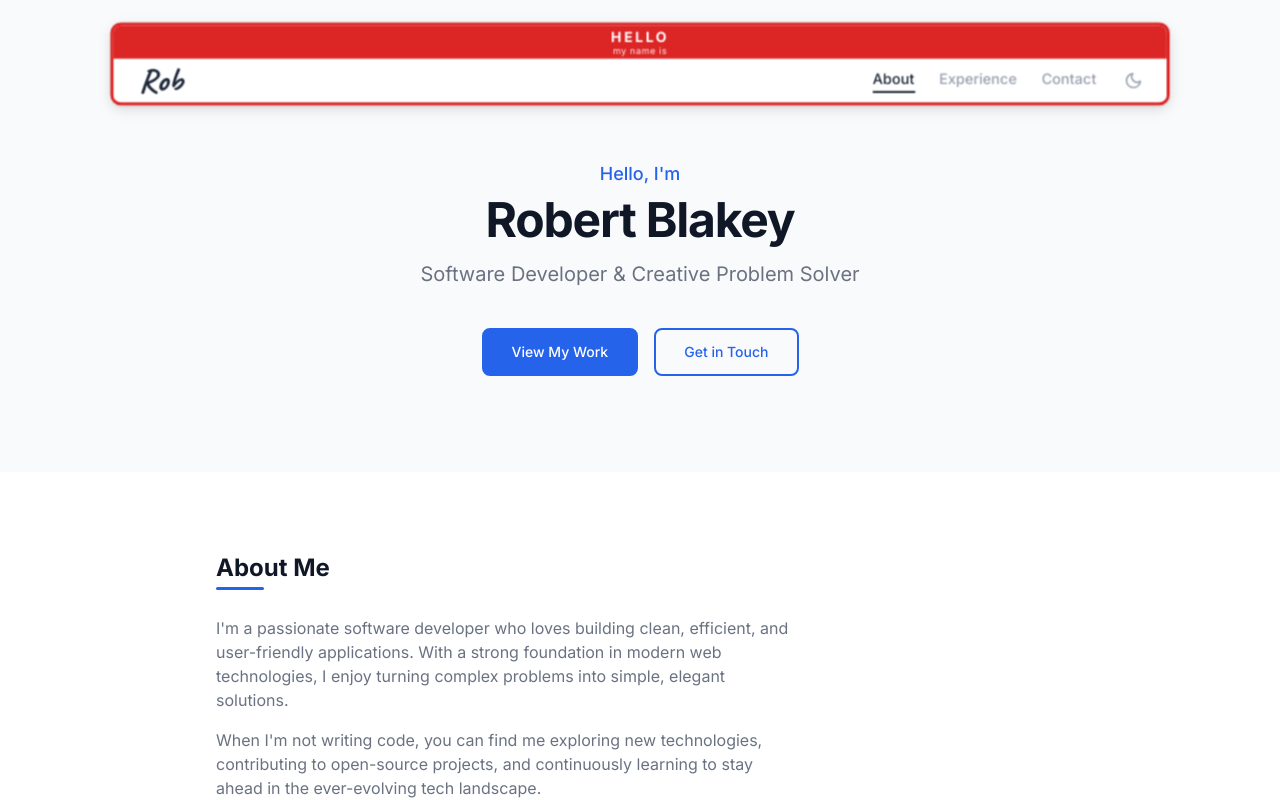
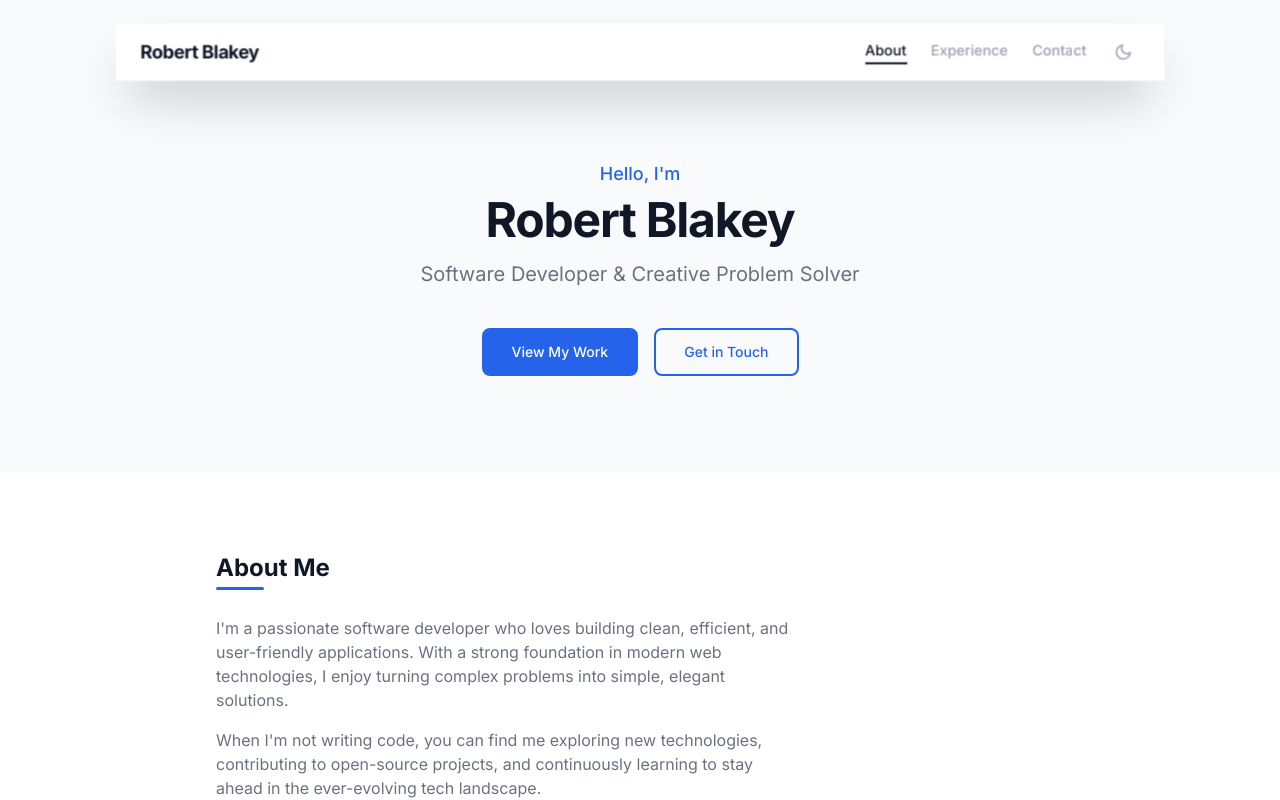
Before and after one commit to andimrob/andimrob.github.io, a React (Vite) app: page / in a window 1280 px wide. Shown: the top 800 px of the page. Built offline with nearby package versions, Linux system fonts and the light colour scheme.

Commit message:
Revert "Restyle header as classic "HELLO my name is" name tag sticker"
This reverts commit 1387abd7d98be36d0cdfdcf887e0f4fc9bda92fe.

```diff
--- a/index.html
+++ b/index.html
@@ -8,7 +8,7 @@
     <link rel="preconnect" href="https://fonts.googleapis.com" />
     <link rel="preconnect" href="https://fonts.gstatic.com" crossorigin />
     <link
-      href="https://fonts.googleapis.com/css2?family=Caveat:wght@400;700&family=Inter:wght@300;400;500;600;700&display=swap"
+      href="https://fonts.googleapis.com/css2?family=Inter:wght@300;400;500;600;700&display=swap"
       rel="stylesheet"
     />
   </head>
--- a/src/components/Header.tsx
+++ b/src/components/Header.tsx
@@ -7,6 +7,7 @@ import {
 } from "react";
 import { useTheme } from "../hooks/useTheme";
 import { useActiveSection } from "../hooks/useActiveSection";
+import { useTypewriter } from "../hooks/useTypewriter";
 import { fireConfetti } from "../confetti";
 import { fireCoinCollect } from "../coinCollect";
 
@@ -209,6 +210,10 @@ function Header() {
   const hasInteracted = useRef(false);
   const { theme, toggle } = useTheme();
   const active = useActiveSection(sectionIds);
+  const { displayed: typedName, showCursor: nameCursor } = useTypewriter(
+    "Robert Blakey",
+    { delay: 500, speed: 80 },
+  );
 
   const flipCount = useRef(0);
   const autoFlipTimer = useRef<ReturnType<typeof setTimeout>>(null);
@@ -373,17 +378,16 @@ function Header() {
           className={prismClass}
           onAnimationEnd={() => setPeek(false)}
         >
-          {/* Front Face — Name Tag Sticker */}
+          {/* Front Face */}
           <div
-            className="prism-face prism-front nametag-sticker cursor-pointer"
+            className="prism-face prism-front flex cursor-pointer items-center justify-between bg-white px-6 shadow-2xl dark:bg-gray-950 dark:border dark:border-gray-800 dark:shadow-[0_8px_30px_rgba(255,255,255,0.04)]"
             onClick={handleFlip}
           >
-            <div className="nametag-red">
-              <span className="nametag-hello">HELLO</span>
-              <span className="nametag-mynameis">my name is</span>
-            </div>
-            <div className="nametag-white">
-              <span className="nametag-name">Rob</span>
+            <span
+              className={`text-lg font-bold tracking-tight text-gray-900 dark:text-white${nameCursor ? " typewriter-cursor" : ""}`}
+            >
+              {typedName}
+            </span>
 
             <div className="flex items-center gap-5">
               {/* Desktop nav links */}
@@ -401,8 +405,8 @@ function Header() {
                     onClick={(e) => e.stopPropagation()}
                     className={`pb-1 text-sm font-medium transition-colors ${
                       active === s.id
-                          ? "text-gray-800"
-                          : "text-gray-400 hover:text-gray-600"
+                        ? "text-gray-900 dark:text-white"
+                        : "text-gray-400 hover:text-gray-600 dark:text-gray-500 dark:hover:text-gray-300"
                     }`}
                   >
                     {s.label}
@@ -410,7 +414,7 @@ function Header() {
                 ))}
                 <span
                   ref={underlineRef}
-                    className="absolute bottom-0 h-[2px] bg-gray-800 transition-all duration-300 ease-[cubic-bezier(0.23,1,0.32,1)]"
+                  className="absolute bottom-0 h-[2px] bg-gray-900 transition-all duration-300 ease-[cubic-bezier(0.23,1,0.32,1)] dark:bg-white"
                 />
               </div>
 
@@ -437,7 +441,7 @@ function Header() {
                   return (
                     <span
                       key={s.id}
-                        className="absolute inset-0 flex items-center justify-end text-sm font-medium text-gray-800 transition-all duration-300 ease-[cubic-bezier(0.23,1,0.32,1)]"
+                      className="absolute inset-0 flex items-center justify-end text-sm font-medium text-gray-900 transition-all duration-300 ease-[cubic-bezier(0.23,1,0.32,1)] dark:text-white"
                       style={{
                         transform: `translateY(${y})`,
                         opacity: isActive ? 1 : 0,
@@ -445,7 +449,7 @@ function Header() {
                     >
                       <span className="relative pb-1">
                         {s.label}
-                          <span className="absolute bottom-0 left-0 h-[2px] w-full bg-gray-800" />
+                        <span className="absolute bottom-0 left-0 h-[2px] w-full bg-gray-900 dark:bg-white" />
                       </span>
                     </span>
                   );
@@ -459,7 +463,7 @@ function Header() {
                   toggle();
                 }}
                 aria-label={`Switch to ${theme === "dark" ? "light" : "dark"} mode`}
-                  className="flex h-8 w-8 items-center justify-center text-gray-400 transition-colors hover:text-gray-700"
+                className="flex h-8 w-8 items-center justify-center text-gray-400 transition-colors hover:text-gray-900 dark:text-gray-500 dark:hover:text-white"
               >
                 {theme === "dark" ? (
                   <svg
@@ -497,7 +501,6 @@ function Header() {
               </button>
             </div>
           </div>
-          </div>
 
           {/* Top Face — Easter egg */}
           <div
@@ -508,7 +511,7 @@ function Header() {
           </div>
 
           {/* Bottom Face */}
-          <div className="prism-face prism-bottom flex items-center justify-center bg-red-600"></div>
+          <div className="prism-face prism-bottom flex items-center justify-center bg-gray-950 px-6 dark:bg-white"></div>
         </div>
       </div>
     </div>
--- a/src/index.css
+++ b/src/index.css
@@ -29,7 +29,7 @@
 }
 
 .prism {
-  --prism-h: 5rem;
+  --prism-h: 3.5rem;
   position: relative;
   height: var(--prism-h);
   transform-style: preserve-3d;
@@ -168,64 +168,6 @@
   50% { background-position: 100% 50%; }
 }
 
-/* ---- Name Tag Sticker ---- */
-
-.nametag-sticker {
-  display: flex;
-  flex-direction: column;
-  border: 3px solid #dc2626;
-  border-radius: 10px;
-  overflow: hidden;
-  background: white;
-  box-shadow: 0 4px 14px rgba(0, 0, 0, 0.13), 0 1px 3px rgba(0, 0, 0, 0.08);
-}
-
-.nametag-red {
-  background: #dc2626;
-  display: flex;
-  flex-direction: column;
-  align-items: center;
-  justify-content: center;
-  padding: 3px 16px 2px;
-  flex-shrink: 0;
-}
-
-.nametag-hello {
-  color: white;
-  font-size: 0.85rem;
-  font-weight: 800;
-  letter-spacing: 0.18em;
-  text-transform: uppercase;
-  line-height: 1.2;
-}
-
-.nametag-mynameis {
-  color: rgba(255, 255, 255, 0.92);
-  font-size: 0.55rem;
-  font-weight: 400;
-  letter-spacing: 0.06em;
-  line-height: 1.2;
-}
-
-.nametag-white {
-  flex: 1;
-  display: flex;
-  align-items: center;
-  justify-content: space-between;
-  padding: 0 16px 0 24px;
-  background: white;
-  min-height: 0;
-}
-
-.nametag-name {
-  font-family: "Caveat", cursive;
-  font-size: 2rem;
-  font-weight: 700;
-  color: #1e293b;
-  line-height: 1;
-  transform: rotate(-2deg);
-}
-
 /* ---- Typewriter Cursor ---- */
 
 @keyframes blink-caret {
```
Lines whose indentation alone changed are shown as unchanged.
